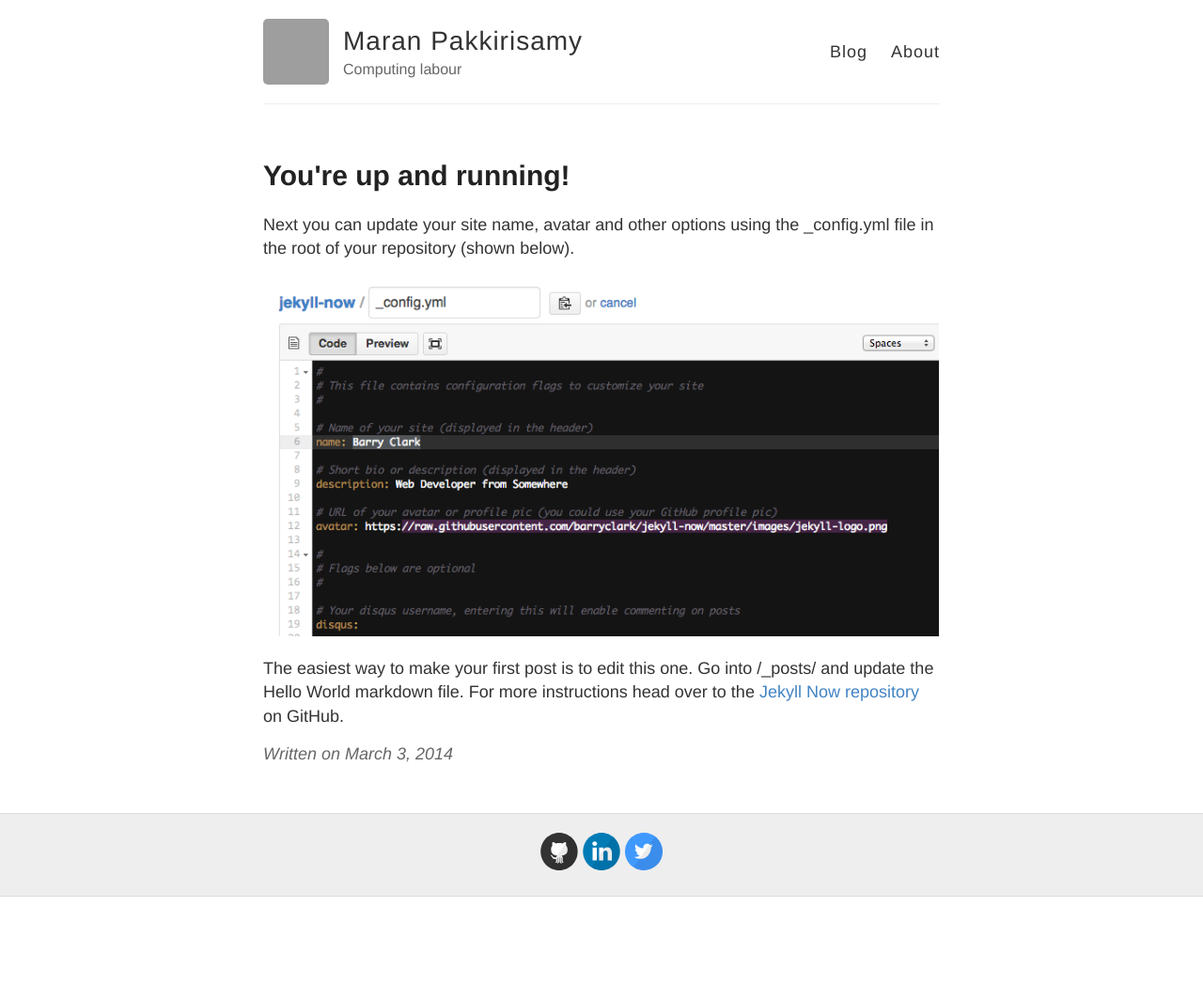
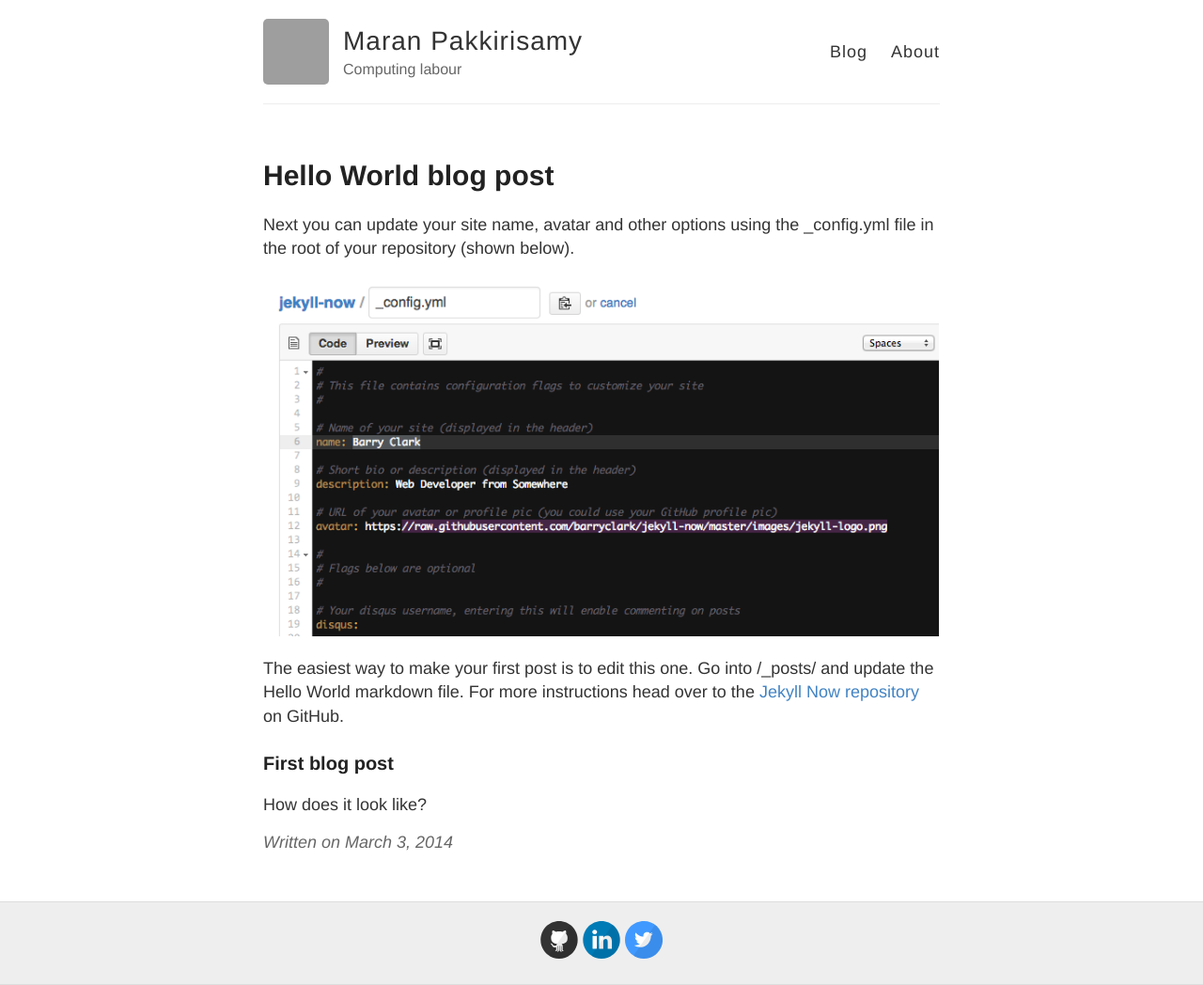
Before and after one commit to maranp/maranp.github.io, a Jekyll site: the page built from _posts/2014-3-3-Hello-World.md, in a window 1280 px wide. Shown: the whole page at 94% size. Built offline with Jekyll 4.4.1, drawn with Linux system fonts in a browser that asks for light colours; comment, search, counter and statistics services are not loaded; before the commit the page ends 954 px from its top, so only the background shows below that; grey boxes are pictures that could not be loaded.

Commit message:
Updated 2014-3-3-Hello-World.md

```diff
--- a/_posts/2014-3-3-Hello-World.md
+++ b/_posts/2014-3-3-Hello-World.md
@@ -1,6 +1,7 @@
 ---
 layout: post
-title: You're up and running!
+title: Hello World blog post
+published: true
 ---
 
 Next you can update your site name, avatar and other options using the _config.yml file in the root of your repository (shown below).
@@ -8,3 +9,7 @@ Next you can update your site name, avatar and other options using the _config.y
 ![_config.yml]({{ site.baseurl }}/images/config.png)
 
 The easiest way to make your first post is to edit this one. Go into /_posts/ and update the Hello World markdown file. For more instructions head over to the [Jekyll Now repository](https://github.com/barryclark/jekyll-now) on GitHub.
+
+### First blog post
+
+How does it look like?
```
